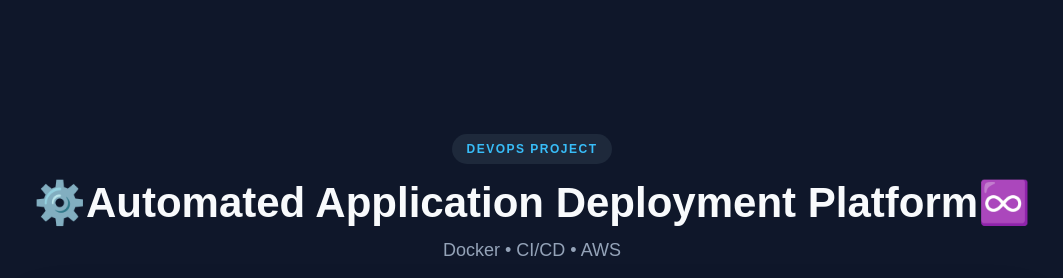
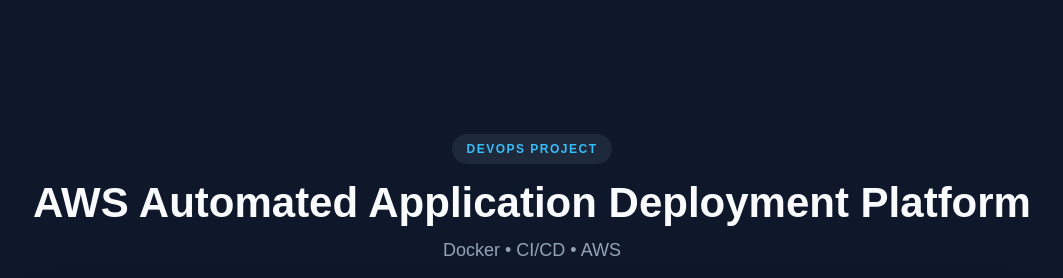
Before and after one commit to tanveerrabbani5/automated-application-deployment, a plain HTML site: page frontend/index.html in a window 1280 px wide. Shown: the top 278 px of the page, without its empty margins (108-1171 px from the left). Drawn offline with Linux system fonts and the light colour scheme; no server answers.

Commit message:
test updation frontend by modifying h1 tag

```diff
--- a/frontend/index.html
+++ b/frontend/index.html
@@ -13,7 +13,7 @@
 
         <header>
             <p class="badge">DEVOPS PROJECT</p>
-            <h1>⚙️Automated Application Deployment Platform♾️</h1>
+            <h1>AWS Automated Application Deployment Platform</h1>
             <p class="subtitle">
                 Docker • CI/CD • AWS
             </p>
```
